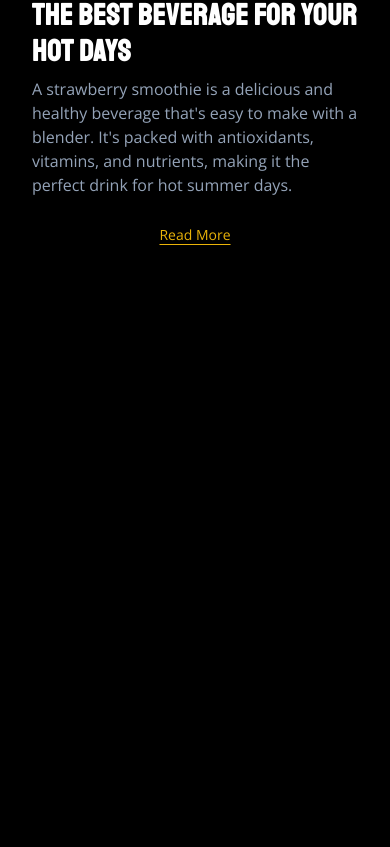
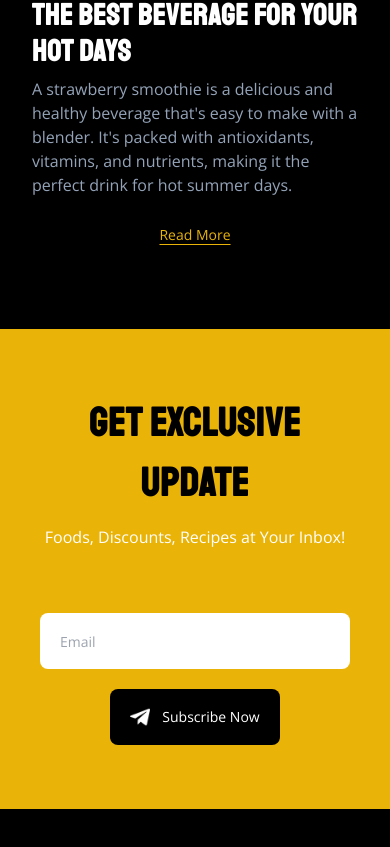
Before and after one commit to mamad-zahiri/foodhub, a React (Vite) app: page / in a window 390 px wide. Shown: the part 9422-10269 px from the top of the page. Before the commit the page ends 9855 px from the top, so only its background shows below. Built offline with nearby package versions, Linux system fonts and the light colour scheme.

Commit message:
add Subscribe component
files:
    public/img/misc/subscribe-icon.png:
        subscribe button icon

    src/Components/Subscribe.jsx:
        Subscribe component main file

```diff
--- /dev/null
+++ b/src/Components/Subscribe.jsx
@@ -0,0 +1,24 @@
+const Subscribe = () => {
+    return (
+        <section className="flex bg-yellow-500 flex-col md:flex-row justify-center items-center gap-y-16 md:justify-evenly py-16 px-10 md:px-24 gap-x-16">
+            <div className="text-center md:text-left w-fit">
+                <h3 className="font-title font-semibold text-[40px] tracking-wide mb-3">GET EXCLUSIVE UPDATE</h3>
+                <p className="text-base text-white">Foods, Discounts, Recipes at Your Inbox!</p>
+            </div>
+
+            <form action="" className="flex grow w-full md:w-1/2 flex-wrap justify-center gap-5">
+                <input type="text" className="h-14 grow rounded-lg px-5 placeholder:text-sm" placeholder="Email" />
+                <button type="submit" className="h-14 bg-black text-white w-fit rounded-lg px-5 text-sm">
+                    <img
+                        src={`${import.meta.env.BASE_URL}img/misc/subscribe-icon.png`}
+                        alt="send icon"
+                        className="inline-block w-5 mr-3 align-top"
+                    />
+                    Subscribe Now
+                </button>
+            </form>
+        </section>
+    )
+}
+
+export default Subscribe
--- a/src/Pages/Home/Index.jsx
+++ b/src/Pages/Home/Index.jsx
@@ -7,6 +7,7 @@ import Menu from "./Menu"
 import CustomerReview from "./CustomerReview"
 import SpecialOffer from "./SpecialOffer"
 import NewsAndArticles from "./NewsAndArticles"
+import Subscribe from "../../Components/Subscribe"
 
 const Home = () => {
     return (
@@ -23,6 +24,7 @@ const Home = () => {
             <CustomerReview />
             <SpecialOffer />
             <NewsAndArticles />
+            <Subscribe />
         </>
     )
 }
```
Also changed, not shown: public/img/misc/subscribe-icon.png (added).
